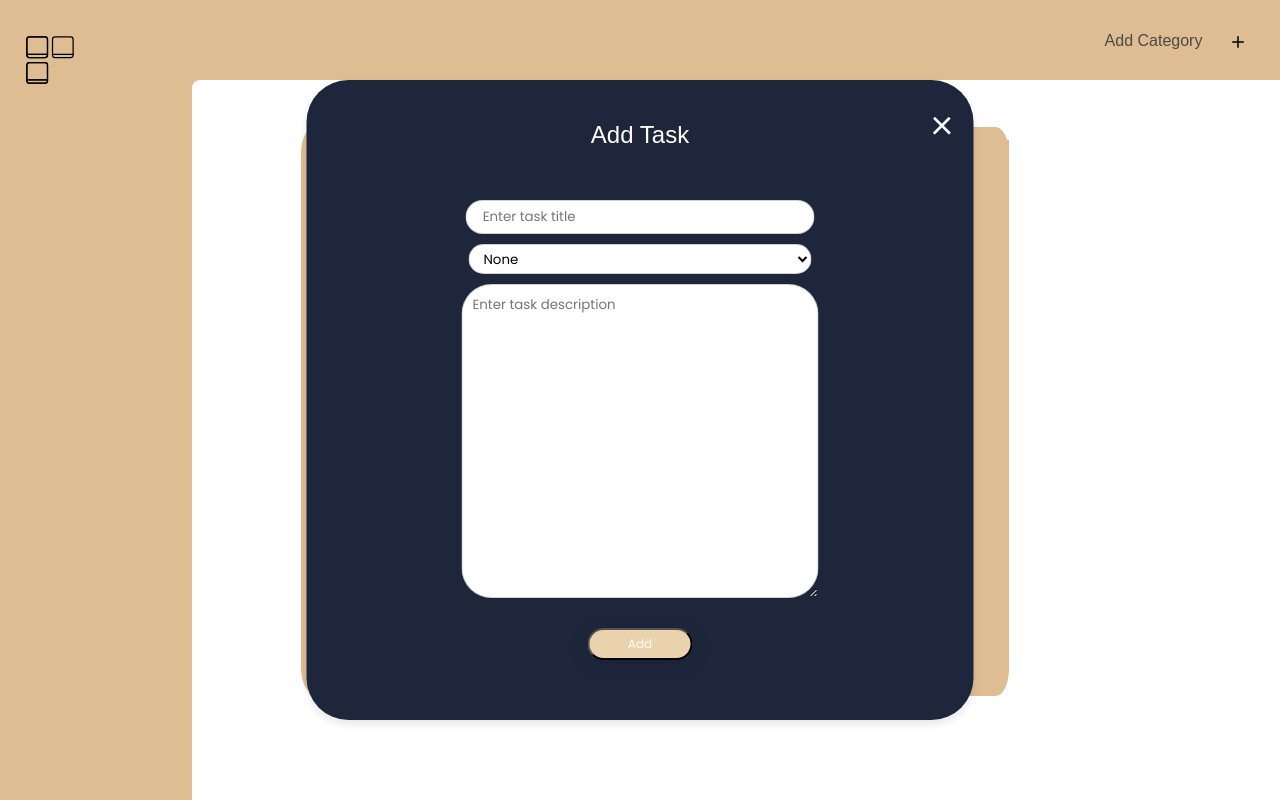
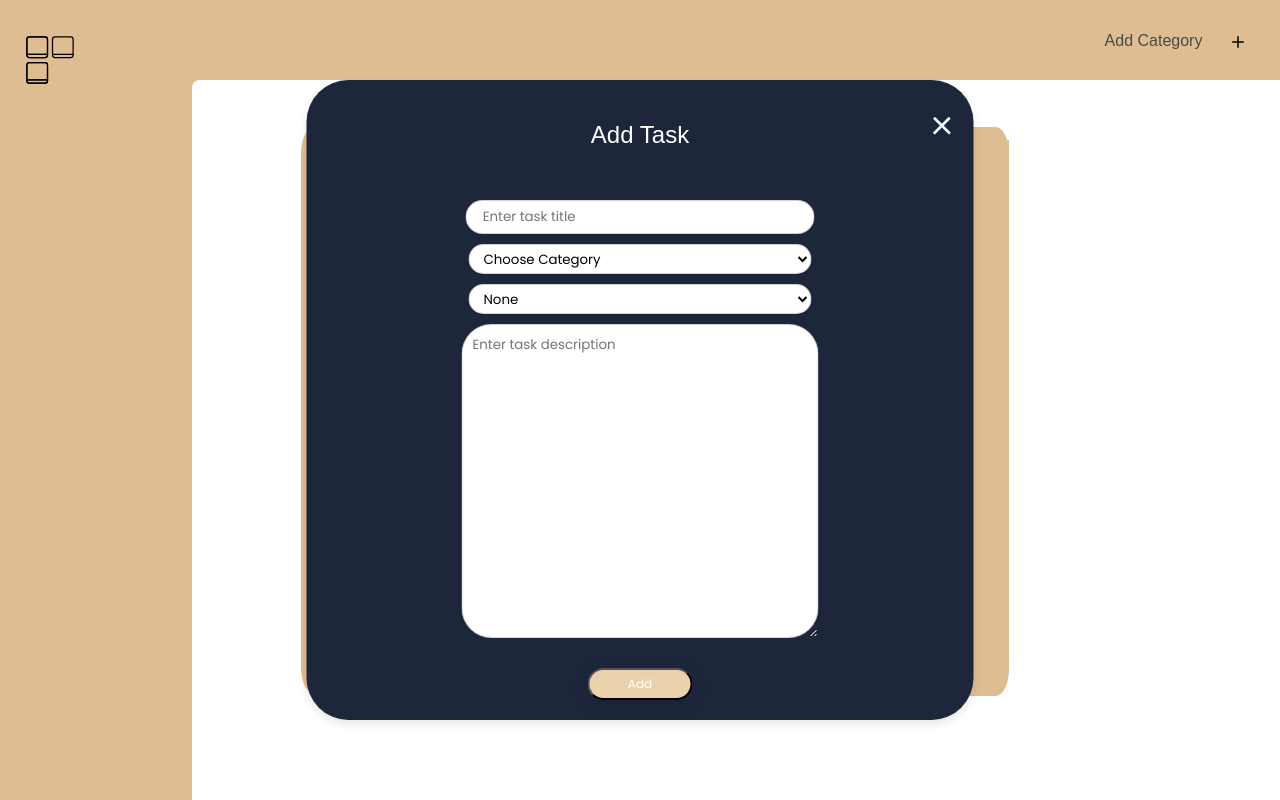
Before and after one commit to MuhannadAljabri/jadwal, a React (Create React App) app: page / in a window 1280 px wide. Both pictures are taken after a click on the element 1238 px from the left and 43 px from the top of the page. Built offline with nearby package versions, Linux system fonts and the light colour scheme.

Commit message:
Category dropdown added

```diff
--- a/src/App.js
+++ b/src/App.js
@@ -6,7 +6,6 @@ import './NewTask.css';
 import AddTaskButton from './JedwalComponents/NewTaskButton'
 import logo from './logo.svg';
 import TaskLayout from './JedwalComponents/TaskLayout';
-
 
 function App() {
 
@@ -17,8 +16,8 @@ function App() {
   const handleAddCategory = (newCategory) => {
     setCategories((prevCategories) => [...prevCategories, newCategory]);
   };
-  const handleAddTask = (taskTitle, priority, description) => {
-    setTasks([...tasks, { title: taskTitle, priority, description }]);
+  const handleAddTask = (taskTitle, priority, category, description) => {
+    setTasks([...tasks, { title: taskTitle, priority, category, description }]);
   };
 
   return (
@@ -31,14 +30,14 @@ function App() {
     </div>
       <CategoryButton onAddCategory={handleAddCategory} />
 
-            {categories.map((category, index) => (
+            {/*categories.map((category, index) => (}
       <div key={index}>{category}</div>
-      ))}
-      <div><AddTaskButton onAddTask={handleAddTask} /></div>
+            ))}  */}
+      <div><AddTaskButton onAddTask={handleAddTask} categories={categories} /></div>
 
-      </div>
-      <div>
-    <TaskLayout></TaskLayout> </div>
+     </div>
+
+    <div> <TaskLayout></TaskLayout></div>
     </div>
   );
 }
--- a/src/JedwalComponents/NewTaskButton.js
+++ b/src/JedwalComponents/NewTaskButton.js
@@ -1,9 +1,11 @@
 import React, { useState } from 'react';
+import CategoryButton from './CategoryButton';
 
-function AddTaskButton({ onAddTask }) {
+function AddTaskButton({ onAddTask, categories }) {
   const [showOverlay, setShowOverlay] = useState(false);
   const [taskTitle, setTaskTitle] = useState('');
   const [priority, setPriority] = useState('None');
+  const [selectedCategory, setSelectedCategory] = useState('');
   const [description, setDescription] = useState('');
 
   const toggleOverlay = () => {
@@ -15,6 +17,7 @@ function AddTaskButton({ onAddTask }) {
       onAddTask(taskTitle, priority, description);
       setTaskTitle('');
       setPriority('Medium');
+      setSelectedCategory('');
       setDescription('');
       setShowOverlay(false);
     }
@@ -45,7 +48,13 @@ function AddTaskButton({ onAddTask }) {
               onChange={(e) => setTaskTitle(e.target.value)}
             />
 
-
+          <select className='task-dropdown' value={selectedCategory}
+              onChange={(e) => setSelectedCategory(e.target.value)}>
+            <option value="">Choose Category</option>
+            {categories.map((category, index) => (
+              <option key={index} value={category}>{category}</option>
+              ))}
+            </select>
 
             <select className='task-dropdown' value={priority} onChange={(e) => setPriority(e.target.value)}>
               <option className = "dropdown-item" value="None">None </option>
@@ -53,6 +62,8 @@ function AddTaskButton({ onAddTask }) {
               <option className = "dropdown-item" value="Medium">Medium</option>
               <option className = "dropdown-item" value="Low">Low</option>
             </select>
+
+
             <textarea className='description-box'
               placeholder="Enter task description"
               value={description}
```
